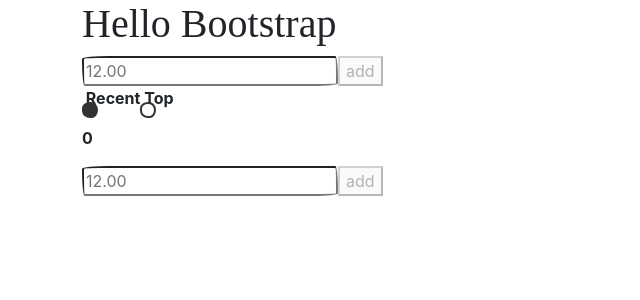
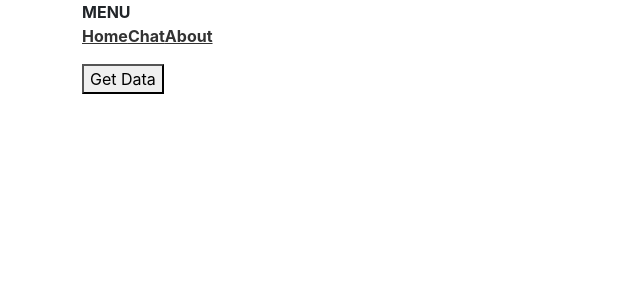
Before and after one commit to heg-web/labo-bfritscher, a Vue app: page /chat in a window 1280 px wide. Shown: the top 300 px of the page, without its empty margins (0-640 px from the left). Built offline with nearby package versions, Linux system fonts and the light colour scheme; a web font is replaced by a local one.

Commit message:
Feat multipe pages + data from api

```diff
--- a/package.json
+++ b/package.json
@@ -13,6 +13,7 @@
   "dependencies": {
     "@fortawesome/fontawesome-free": "^6.5.2",
     "@popperjs/core": "^2.11.8",
+    "axios": "^1.6.8",
     "bootstrap": "^5.3.3",
     "bootswatch": "^5.3.3",
     "nanoid": "^5.0.7",
--- a/src/App.vue
+++ b/src/App.vue
@@ -1,96 +1,18 @@
 <template>
     <div class="container">
-        <h1>Hello Bootstrap</h1>
-        <donation-add v-on:add="addDonation" />
-
+        MENU
         <p>
-            <label><input type="radio" name="sort" value="recent" v-model="sortType" /> Recent</label>
-            <label><input type="radio" name="sort" value="top" v-model="sortType" /> Top</label>
+            <router-link to="/">Home</router-link>
+            <router-link to="/chat">Chat</router-link>
+            <router-link to="/about">About</router-link>
         </p>
-        <ul>
-            <donation-item :donation="d" v-for="d in donationSorted" v-bind:key="d.id" v-on:remove="remove(d)" />
-        </ul>
-        <p>{{ total }}</p>
-
-        <donation-add v-on:add="addDonation($event)" />
+        <router-view />
     </div>
 </template>
 
 <script>
-import { createDonation } from "./utils";
-import DonationItem from "./components/DonationItem.vue";
-import DonationAdd from "./components/DonationAdd.vue";
-/* methods sur Array
-function find(func) {
-    for (let d of this) {
-        if (func(d)) {
-            return d;
-        }
-    }
-}
-*/
-
-const LOCAL_STORAGE_KEY = "myapp-donations";
-
 export default {
-    components: {
-        DonationItem,
-        DonationAdd
-    },
-    data() {
-        let donations = localStorage.getItem(LOCAL_STORAGE_KEY);
-        if (donations) {
-            try {
-                donations = JSON.parse(donations);
-            } catch (e) {
-                donations = [];
-            }
-        }
-
-        return {
-            sortType: "recent",
-            donations: donations || []
-        };
-    },
-    computed: {
-        total() {
-            // return this.donations.reduce((acc, d) => acc + d.amount, 0);
-            let total = 0;
-            for (let d of this.donations) {
-                total += d.amount;
-            }
-            return total;
-        },
-        donationSorted() {
-            if (this.sortType === "recent") {
-                return this.donations;
-            }
-            return this.donations.toSorted((a, b) => b.amount - a.amount);
-        }
-    },
-    methods: {
-        addDonation(amount) {
-            this.donations.unshift(createDonation(amount));
-        },
-        remove(donation) {
-            // const donationInDonations = this.donations.find((d) => d.id === donation.id);
-            const index = this.donations.indexOf(donation);
-            //if (index !== -1) {
-            this.donations.splice(index, 1);
-            //}
-        },
-        save() {
-            localStorage.setItem(LOCAL_STORAGE_KEY, JSON.stringify(this.donations));
-        }
-    },
-    watch: {
-        donations: {
-            handler() {
-                this.save();
-            },
-            deep: true
-        }
-    }
+    name: "App"
 };
 </script>
 
--- a/src/router/index.js
+++ b/src/router/index.js
@@ -1,5 +1,7 @@
 import { createRouter, createWebHistory } from "vue-router";
 import HomeView from "../views/HomeView.vue";
+import AboutView from "../views/AboutView.vue";
+import ChatView from "../views/ChatView.vue";
 
 const router = createRouter({
     history: createWebHistory(import.meta.env.BASE_URL),
@@ -10,12 +12,14 @@
             component: HomeView
         },
         {
+            path: "/chat",
+            name: "chat",
+            component: ChatView
+        },
+        {
             path: "/about",
             name: "about",
-            // route level code-splitting
-            // this generates a separate chunk (About.[hash].js) for this route
-            // which is lazy-loaded when the route is visited.
-            component: () => import("../views/AboutView.vue")
+            component: AboutView
         }
     ]
 });
--- /dev/null
+++ b/src/views/ChatView.vue
@@ -0,0 +1,32 @@
+<template>
+    <button v-on:click="getData">Get Data</button>
+    <div v-for="item in searchResults" :key="item.id">
+        <img :src="item.url" />
+    </div>
+</template>
+<script>
+import axios from "axios";
+export default {
+    data() {
+        return {
+            searchResults: []
+        };
+    },
+    methods: {
+        getData() {
+            axios
+                .get("https://api.thecatapi.com/v1/images/search", {
+                    headers: {
+                        "x-api-key": "DEMO-API-KEY"
+                    }
+                })
+                .then((response) => {
+                    this.searchResults = response.data;
+                })
+                .catch((error) => {
+                    console.log(error);
+                });
+        }
+    }
+};
+</script>
--- a/src/views/HomeView.vue
+++ b/src/views/HomeView.vue
@@ -1,9 +1,96 @@
-<script setup>
-import TheWelcome from "../components/TheWelcome.vue";
+<template>
+    <h1>Hello Bootstrap</h1>
+    <donation-add v-on:add="addDonation" />
+
+    <p>
+        <label><input type="radio" name="sort" value="recent" v-model="sortType" /> Recent</label>
+        <label><input type="radio" name="sort" value="top" v-model="sortType" /> Top</label>
+    </p>
+    <ul>
+        <donation-item :donation="d" v-for="d in donationSorted" v-bind:key="d.id" v-on:remove="remove(d)" />
+    </ul>
+    <p>{{ total }}</p>
+
+    <donation-add v-on:add="addDonation($event)" />
+</template>
+
+<script>
+import { createDonation } from "@/utils";
+import DonationItem from "@/components/DonationItem.vue";
+import DonationAdd from "@/components/DonationAdd.vue";
+/* methods sur Array
+function find(func) {
+    for (let d of this) {
+        if (func(d)) {
+            return d;
+        }
+    }
+}
+*/
+
+const LOCAL_STORAGE_KEY = "myapp-donations";
+
+export default {
+    components: {
+        DonationItem,
+        DonationAdd
+    },
+    data() {
+        let donations = localStorage.getItem(LOCAL_STORAGE_KEY);
+        if (donations) {
+            try {
+                donations = JSON.parse(donations);
+            } catch (e) {
+                donations = [];
+            }
+        }
+
+        return {
+            sortType: "recent",
+            donations: donations || [],
+            searchResults: []
+        };
+    },
+    computed: {
+        total() {
+            // return this.donations.reduce((acc, d) => acc + d.amount, 0);
+            let total = 0;
+            for (let d of this.donations) {
+                total += d.amount;
+            }
+            return total;
+        },
+        donationSorted() {
+            if (this.sortType === "recent") {
+                return this.donations;
+            }
+            return this.donations.toSorted((a, b) => b.amount - a.amount);
+        }
+    },
+    methods: {
+        addDonation(amount) {
+            this.donations.unshift(createDonation(amount));
+        },
+        remove(donation) {
+            // const donationInDonations = this.donations.find((d) => d.id === donation.id);
+            const index = this.donations.indexOf(donation);
+            //if (index !== -1) {
+            this.donations.splice(index, 1);
+            //}
+        },
+        save() {
+            localStorage.setItem(LOCAL_STORAGE_KEY, JSON.stringify(this.donations));
+        }
+    },
+    watch: {
+        donations: {
+            handler() {
+                this.save();
+            },
+            deep: true
+        }
+    }
+};
 </script>
 
-<template>
-    <main>
-        <TheWelcome />
-    </main>
-</template>
+<style></style>
```
Also changed, not shown: 1 other file (tests, documents, lock files or other folders).
